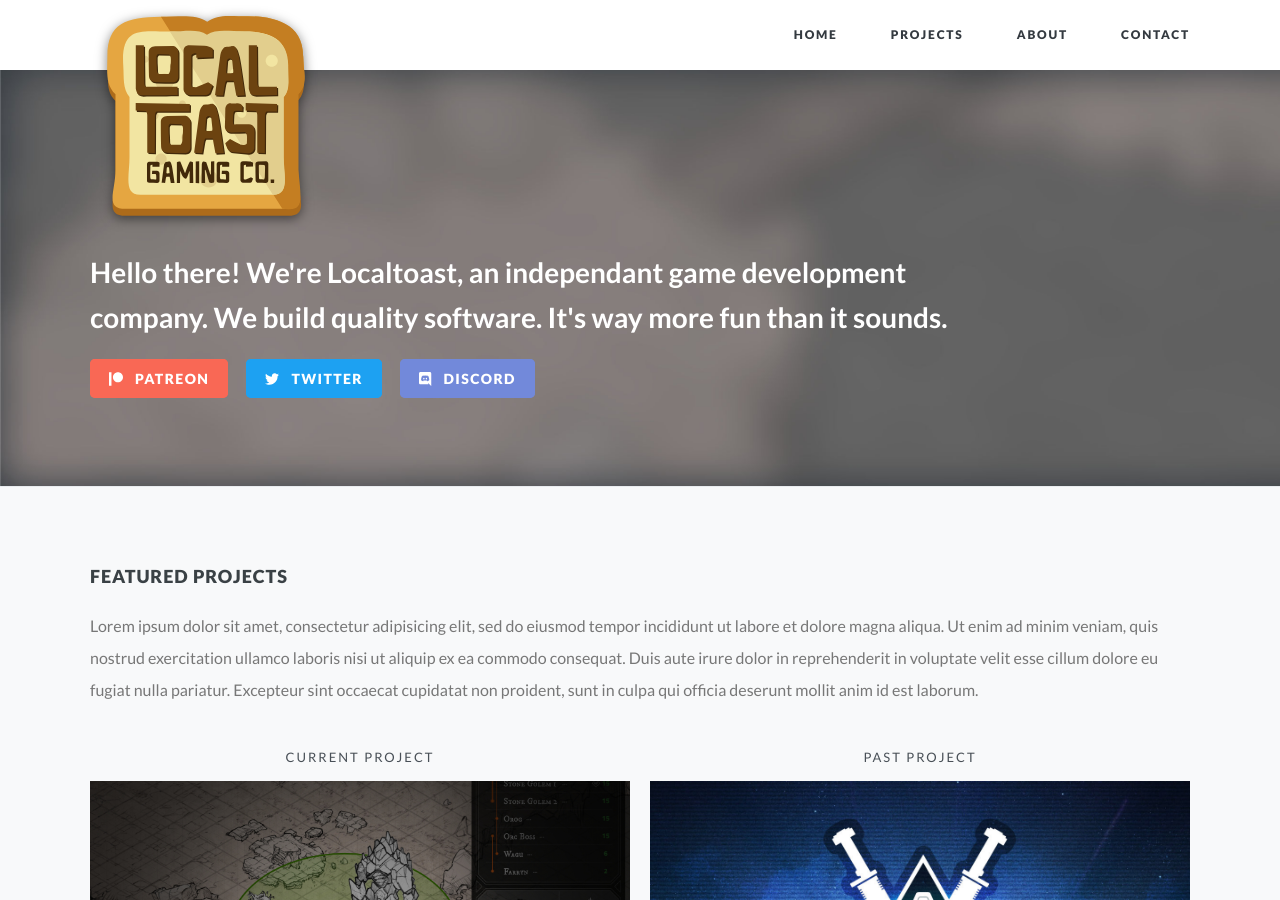
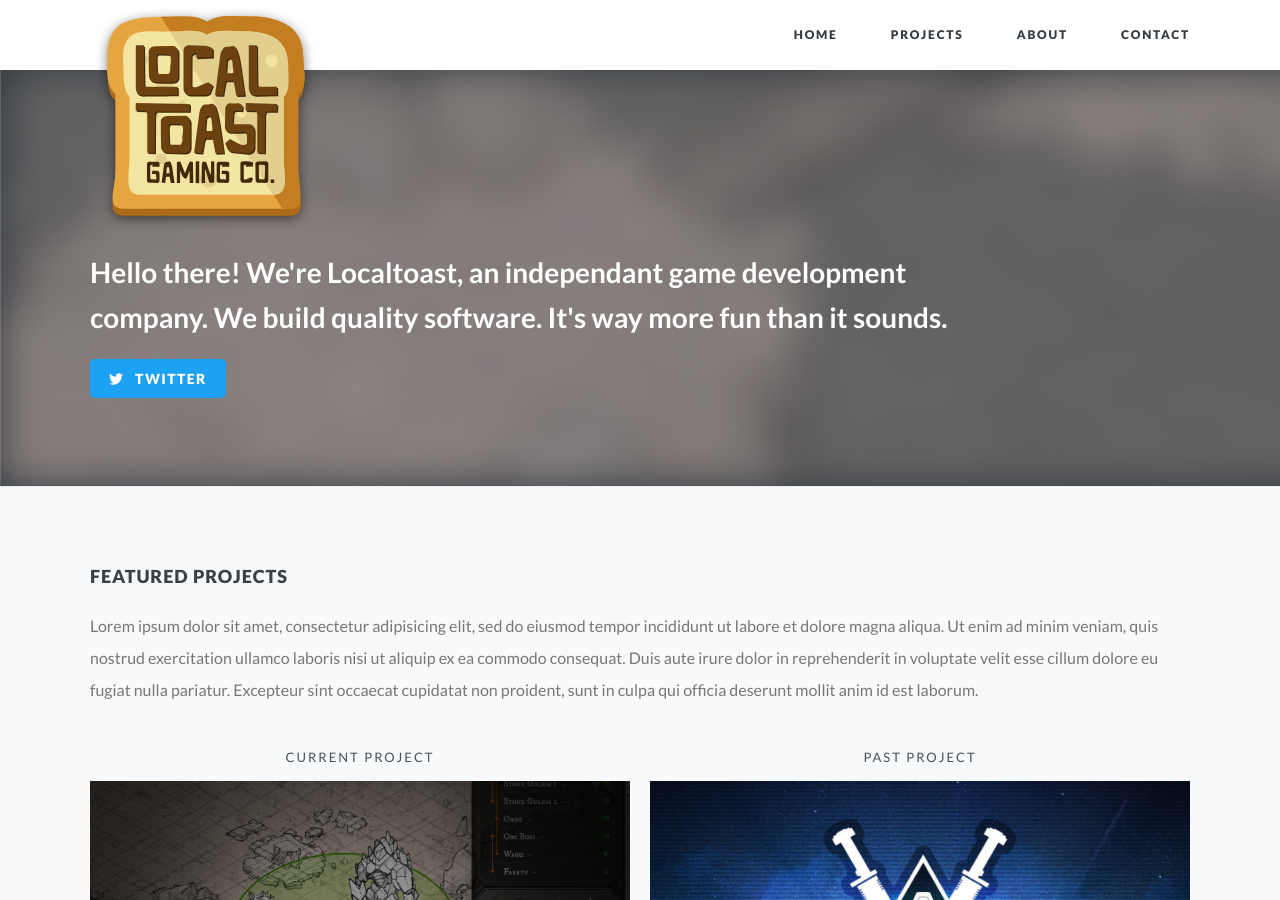
Before and after one commit to localtoastgames/local-toast-website, a Jekyll site: the page built from index.html, in a window 1280 px wide and 900 px high. Built offline with Jekyll 4.4.1, drawn with Linux system fonts in a browser that asks for light colours; nearby versions of some CDN libraries.

Commit message:
commented out patreon and discrod

```diff
--- a/index.html
+++ b/index.html
@@ -6,9 +6,9 @@ layout: default
 <section id="home" class="hero-container main-background-colour">
   <div class="hero-wrapper">
     <p class="hero-message">Hello there! We're Localtoast, an independant game development company. We build quality software. It's way more fun than it sounds.</p>
-    <a href="https://www.patreon.com/localtoastgames" target="_blank" class="button patreon-button"><i class="fab fa-patreon"></i> Patreon</a>
+    <!-- <a href="https://www.patreon.com/localtoastgames" target="_blank" class="button patreon-button"><i class="fab fa-patreon"></i> Patreon</a> -->
     <a href="http://www.twitter.com/localtoastgames" target="_blank" class="button twitter-button"><i class="fab fa-twitter"></i> Twitter</a>
-    <a href="#" target="_blank" class="button discord-button"><i class="fab fa-discord"></i> Discord</a>
+    <!-- <a href="#" target="_blank" class="button discord-button"><i class="fab fa-discord"></i> Discord</a> -->
   </div>
 </section>
 <!-- - End Hero Section - -->
```
